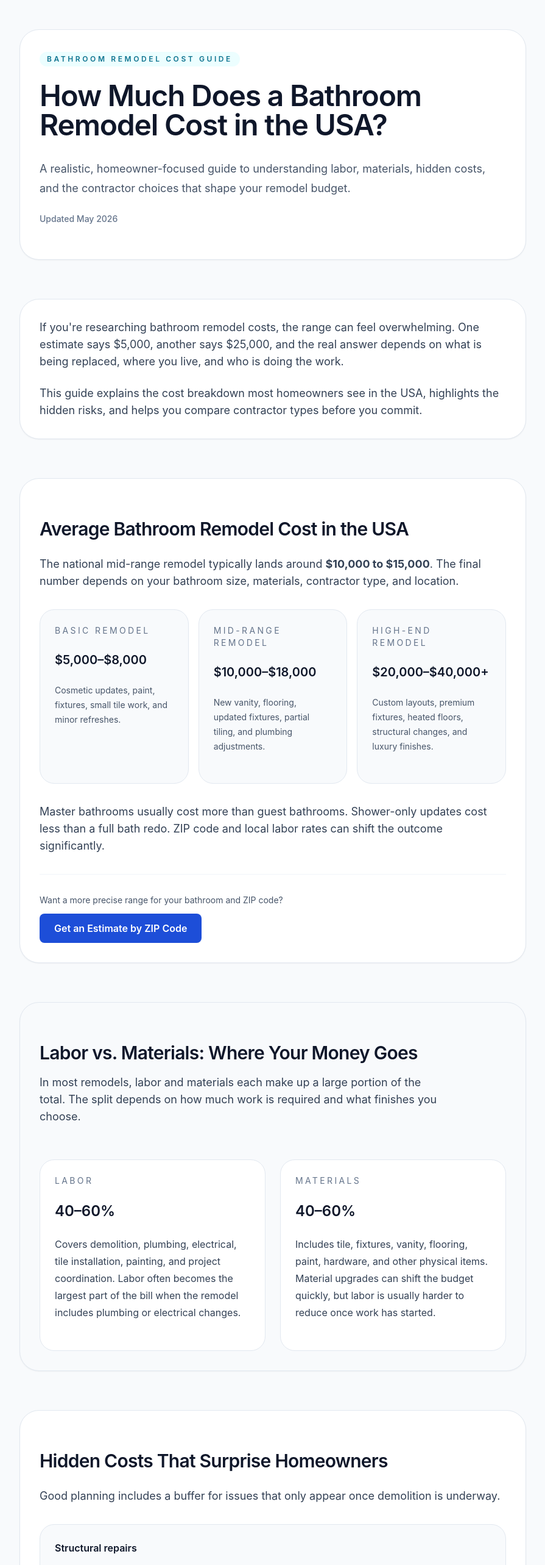
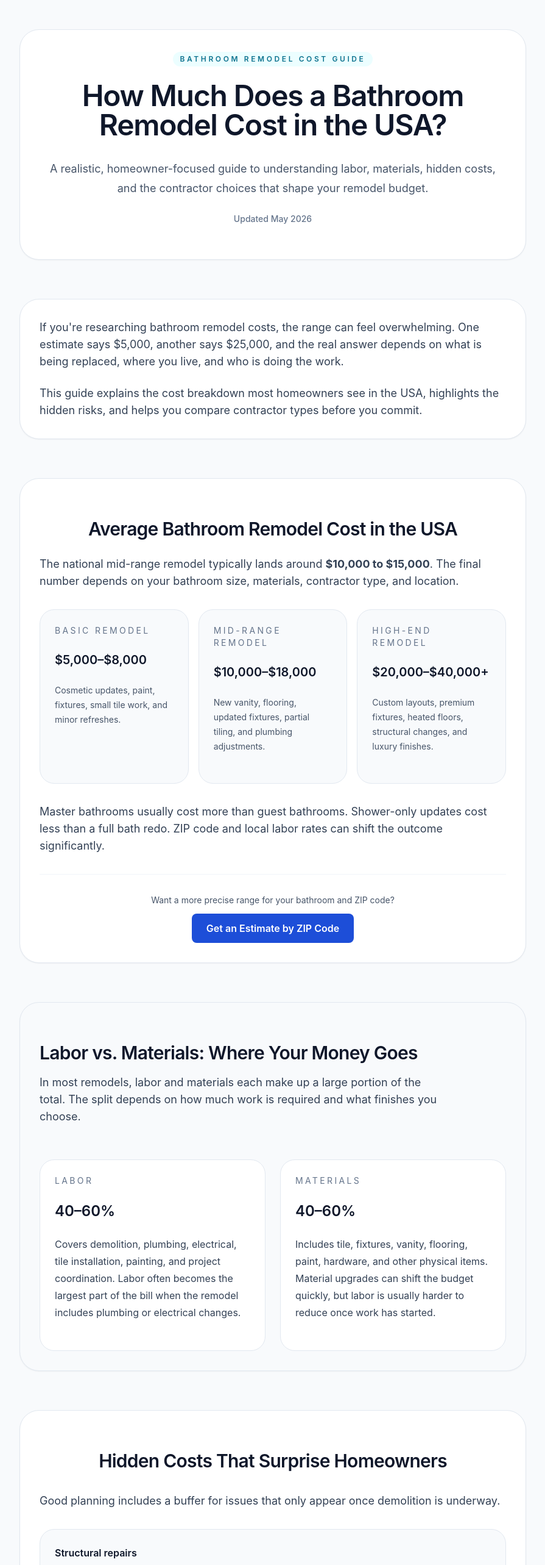
Before and after one commit to yimocuba-cpu/renovaiq-web, a Next.js app: page /blog/bathroom-remodel-cost-usa in a window 1280 px wide. Shown: the top 2566 px of the page at 61% size, without its empty margins (192-1087 px from the left). Built offline with nearby package versions, Linux system fonts and the light colour scheme.

Commit message:
Fix architecture + working production build

```diff
--- a/app/blog/bathroom-remodel-cost-usa/page.js
+++ b/app/blog/bathroom-remodel-cost-usa/page.js
@@ -20,7 +20,7 @@ export default function BathroomRemodeling() {
     <main className="bg-slate-50 text-slate-900">
       <article className="mx-auto max-w-4xl px-4 py-12 sm:px-6 lg:px-8">
         {/* HEADER */}
-        <header className="mb-16 rounded-[2rem] border border-slate-200 bg-white p-8 shadow-sm">
+        <header className="mb-16 rounded-[2rem] border border-slate-200 bg-white p-8 shadow-sm text-center">
           <div className="inline-flex rounded-full bg-cyan-50 px-3 py-1 text-xs font-semibold uppercase tracking-[0.3em] text-cyan-700">
             Bathroom Remodel Cost Guide
           </div>
@@ -51,7 +51,7 @@ export default function BathroomRemodeling() {
 
         {/* AVERAGE COST */}
         <section className="mb-16 rounded-[2rem] border border-slate-200 bg-white p-8 shadow-sm">
-          <h2 className="text-3xl font-semibold tracking-tight text-slate-900 mb-6 leading-tight">
+          <h2 className="text-3xl font-semibold tracking-tight text-slate-900 mb-6 leading-tight text-center mx-auto max-w-2xl">
             Average Bathroom Remodel Cost in the USA
           </h2>
           <p className="text-base leading-8 text-slate-700 sm:text-lg">
@@ -85,10 +85,11 @@ export default function BathroomRemodeling() {
             Master bathrooms usually cost more than guest bathrooms. Shower-only updates cost less than
             a full bath redo. ZIP code and local labor rates can shift the outcome significantly.
           </p>
-          <div className="mt-8 pt-8 border-t border-slate-100">
+          <div className="mt-8 pt-8 border-t border-slate-100 text-center">
             <p className="text-sm text-slate-600 mb-3">
               Want a more precise range for your bathroom and ZIP code?
             </p>
+            <div className="mx-auto max-w-xs">
               <Button
                 href="/calculadora"
                 variant="primary"
@@ -96,6 +97,7 @@ export default function BathroomRemodeling() {
               >
                 Get an Estimate by ZIP Code
               </Button>
+            </div>
           </div>
         </section>
 
@@ -136,7 +138,7 @@ export default function BathroomRemodeling() {
 
         {/* HIDDEN COSTS */}
         <section className="mb-16 rounded-[2rem] border border-slate-200 bg-white p-8 shadow-sm">
-          <h2 className="text-3xl font-semibold tracking-tight text-slate-900 mb-6 leading-tight">
+          <h2 className="text-3xl font-semibold tracking-tight text-slate-900 mb-8 leading-tight text-center mx-auto max-w-2xl">
             Hidden Costs That Surprise Homeowners
           </h2>
           <p className="text-base leading-8 text-slate-700 sm:text-lg">
@@ -285,7 +287,7 @@ export default function BathroomRemodeling() {
 
         {/* FACTORS THAT CHANGE PRICE */}
         <section className="mb-16 rounded-[2rem] border border-slate-200 bg-white p-8 shadow-sm">
-          <h2 className="text-3xl font-semibold tracking-tight text-slate-900 mb-8 leading-tight">
+          <h2 className="text-3xl font-semibold tracking-tight text-slate-900 mb-8 leading-tight text-center mx-auto max-w-2xl">
             Factors That Change Your Bathroom Remodel Cost
           </h2>
           <p className="text-base leading-8 text-slate-700 sm:text-lg">
@@ -333,7 +335,7 @@ export default function BathroomRemodeling() {
 
         {/* HOW RENOVAIQ HELPS */}
         <section className="mb-16 rounded-[2rem] border border-slate-200 bg-slate-50 p-8 shadow-sm">
-          <h2 className="text-3xl font-semibold tracking-tight text-slate-900 mb-8 leading-tight">
+          <h2 className="text-3xl font-semibold tracking-tight text-slate-900 mb-8 leading-tight text-center mx-auto max-w-2xl">
             How to Estimate Your Bathroom Remodel More Accurately
           </h2>
           <p className="text-base leading-8 text-slate-700 sm:text-lg">
@@ -361,10 +363,11 @@ export default function BathroomRemodeling() {
             RenovaIQ automates this by letting you pick bathroom type, labor tasks, materials, and ZIP code.
             The calculator shows labor, materials, and hidden costs separately before you talk to anyone.
           </p>
-          <div className="mt-8 pt-8 border-t border-slate-100">
+          <div className="mt-8 pt-8 border-t border-slate-100 text-center">
             <p className="text-sm text-slate-600 mb-3">
               Ready to see a breakdown of your costs?
             </p>
+            <div className="mx-auto max-w-xs">
               <Button
                 href="/calculadora"
                 variant="primary"
@@ -373,18 +376,20 @@ export default function BathroomRemodeling() {
                 Try the Calculator Now
               </Button>
             </div>
+          </div>
         </section>
 
         {/* CTA */}
-        <section className="my-16 rounded-[2rem] border border-slate-200 bg-gradient-to-br from-blue-50 to-indigo-50 p-8 sm:p-12 shadow-sm">
-          <h3 className="text-2xl font-semibold text-slate-900 leading-tight">
+          <section className="my-16 rounded-[2rem] border border-slate-200 bg-gradient-to-br from-blue-50 to-indigo-50 p-8 sm:p-12 shadow-sm text-center">
+          <h3 className="text-2xl font-semibold text-slate-900 leading-tight mx-auto max-w-2xl">
             Get a clearer estimate for your project
           </h3>
           <p className="mt-5 text-base leading-8 text-slate-700 sm:text-lg">
             RenovaIQ shows you a breakdown of labor, materials, and hidden costs for your
             specific bathroom type and location. No signup. Free. Takes 2 minutes.
           </p>
-          <div className="mt-8">
+          <div className="mt-8 flex justify-center">
+            <div className="w-full max-w-xs">
               <Button
                 href="/calculadora"
                 variant="primary"
@@ -392,6 +397,7 @@ export default function BathroomRemodeling() {
               >
                 Use the Calculator
               </Button>
+            </div>
           </div>
         </section>
 
```
Lines whose indentation alone changed are shown as unchanged.
